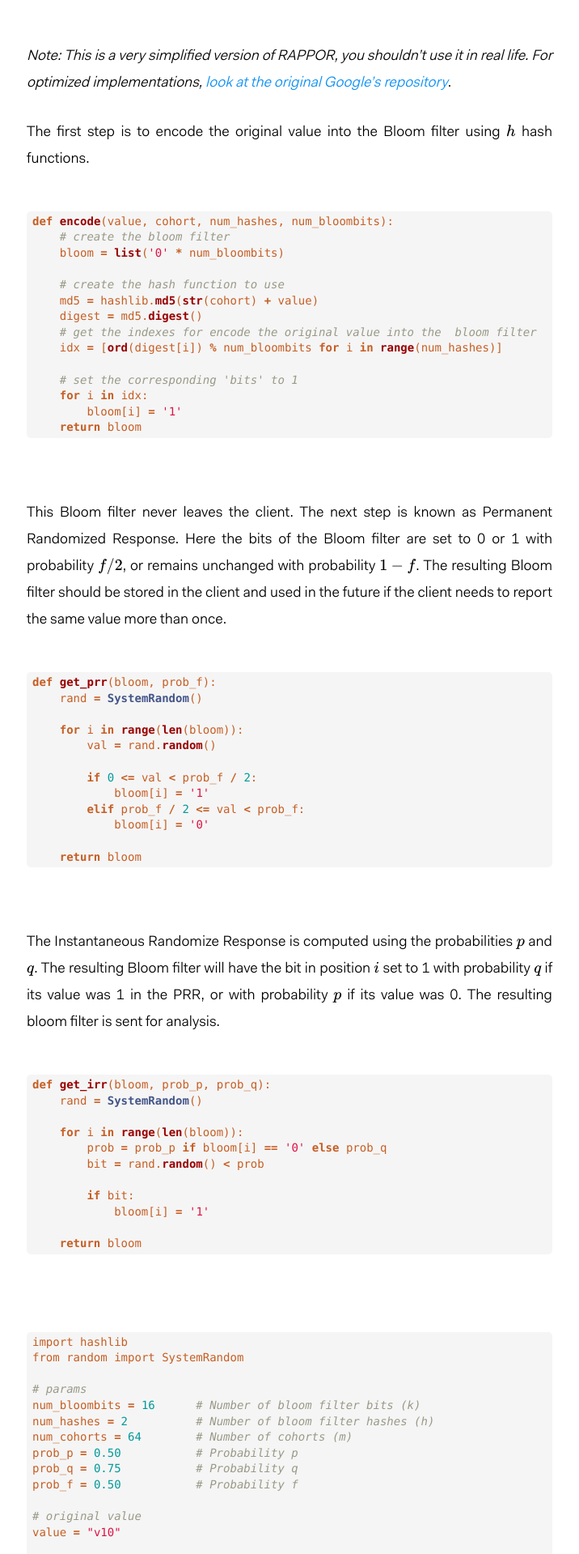
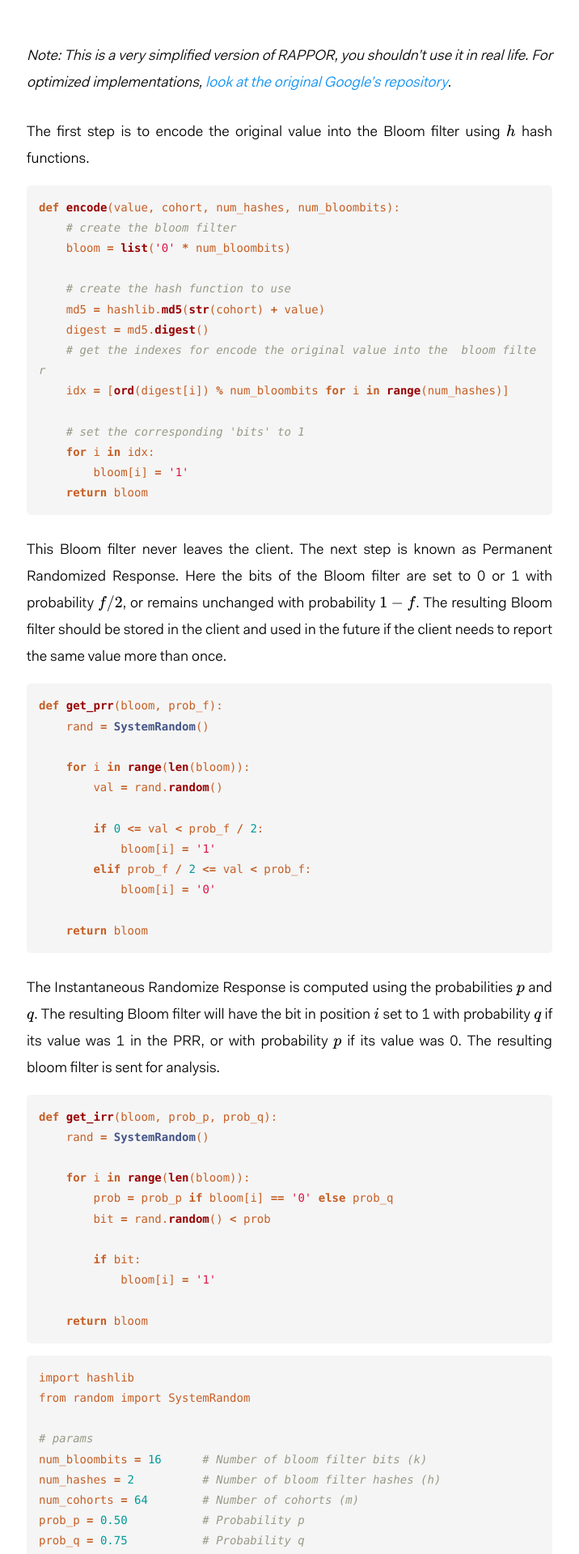
Before and after one commit to florian/florian.github.io, a Jekyll site: the page built from _posts/2017-10-12-differential-privacy.md, in a window 1280 px wide. Shown: the part 2791-4710 px from the top of the page at 81% size, without its empty margins (282-998 px from the left). Built offline with Jekyll 4.4.1, drawn with Linux system fonts in a browser that asks for light colours; nearby versions of some CDN libraries; formulas are drawn with MathJax 3.

Commit message:
Fix code styling padding

```diff
--- a/_sass/_base.scss
+++ b/_sass/_base.scss
@@ -1,5 +1,5 @@
 /* Spacing */
-.post h1, h3, h4, h5, p, .post-body ul, #post-list li, pre {
+.post h1, h3, h4, h5, p, .post-body ul, #post-list li {
 margin-bottom: 20px;
 }
 
@@ -29,7 +29,7 @@ body {
  * Set `margin-bottom` to maintain vertical rhythm
  */
 h1, h2, h3, h4, h5, h6,
-p, blockquote, pre,
+p, blockquote,
 ul, ol, dl, figure,
 %vertical-rhythm {
   margin-bottom: $spacing-unit / 2;
@@ -187,8 +187,6 @@ blockquote {
  */
 
 .highlight {
-    margin-bottom: 1rem;
-    padding: 1rem 0;
     background-color: #f5f5f5;
     border-radius: .15rem;
 }
@@ -207,10 +205,14 @@ code {
     padding: 3px 7px;
     box-sizing: content-box;
     border-radius: 5px;
+    white-space: nowrap;
 }
 
 pre code {
     display: block;
+    padding: 15px;
+    line-height: 1.8;
+    white-space: pre-wrap;
 }
 
 .lineno {
@@ -220,19 +222,7 @@ pre code {
 }
 
 pre {
-    padding: 8px 12px;
-    // overflow-x: scroll;
-
-    word-wrap: break-word;
     word-break: break-all;
-    -webkit-font-smoothing: subpixel-antialiased;
-    -moz-osx-font-smoothing: auto;
-    padding: 16px;
-    padding-left: 21px;
-    padding-bottom: 14px;
-    display: block;
-    margin: 0 0 1rem;
-    line-height: 1.4;
 }
 
 /**
```
Also changed, not shown: 1 other file.
